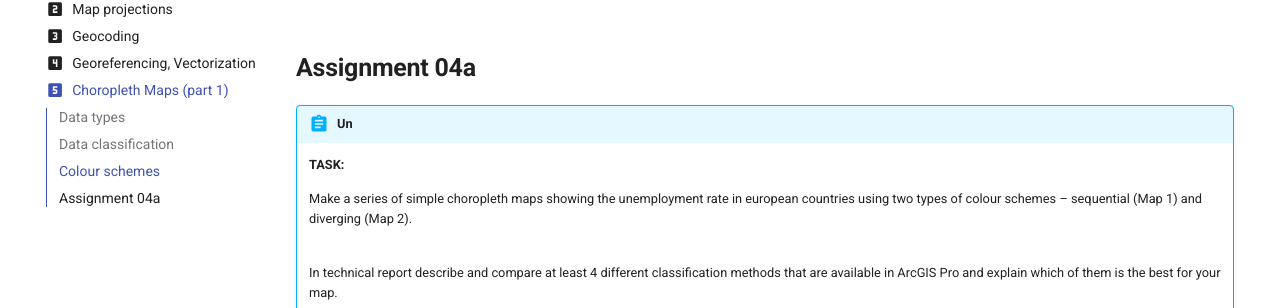
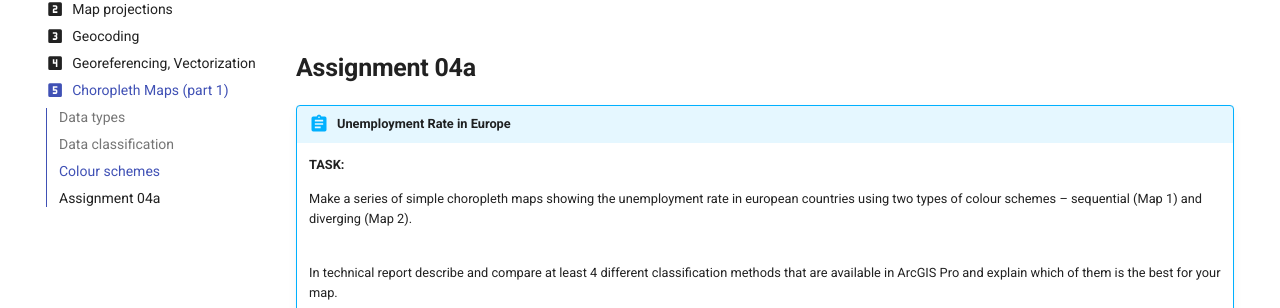
Before and after one commit to k155cvut/cart, an MkDocs documentation site: the page built from docs/practicals/ChoroplethMaps01.md, in a window 1280 px wide and 900 px high, scrolled down 3216 px. Shown: the part 144-452 px from the top of the window. Built offline with MkDocs 1.6.1 and Material for MkDocs 9.7.7, drawn with Linux system fonts in a browser that asks for light colours.

Commit message:
task name

```diff
--- a/docs/practicals/ChoroplethMaps01.md
+++ b/docs/practicals/ChoroplethMaps01.md
@@ -64,7 +64,7 @@ When statistical data can be classified and hierarchized, it should be transcrib
 
 
 ## Assignment 04a
-!!! abstract "Un"
+!!! abstract "Unemployment Rate in Europe"
     **TASK:**
 
     Make a series of simple choropleth maps showing the unemployment rate in european countries using two types of colour schemes – sequential (Map 1) and diverging (Map 2).
```
